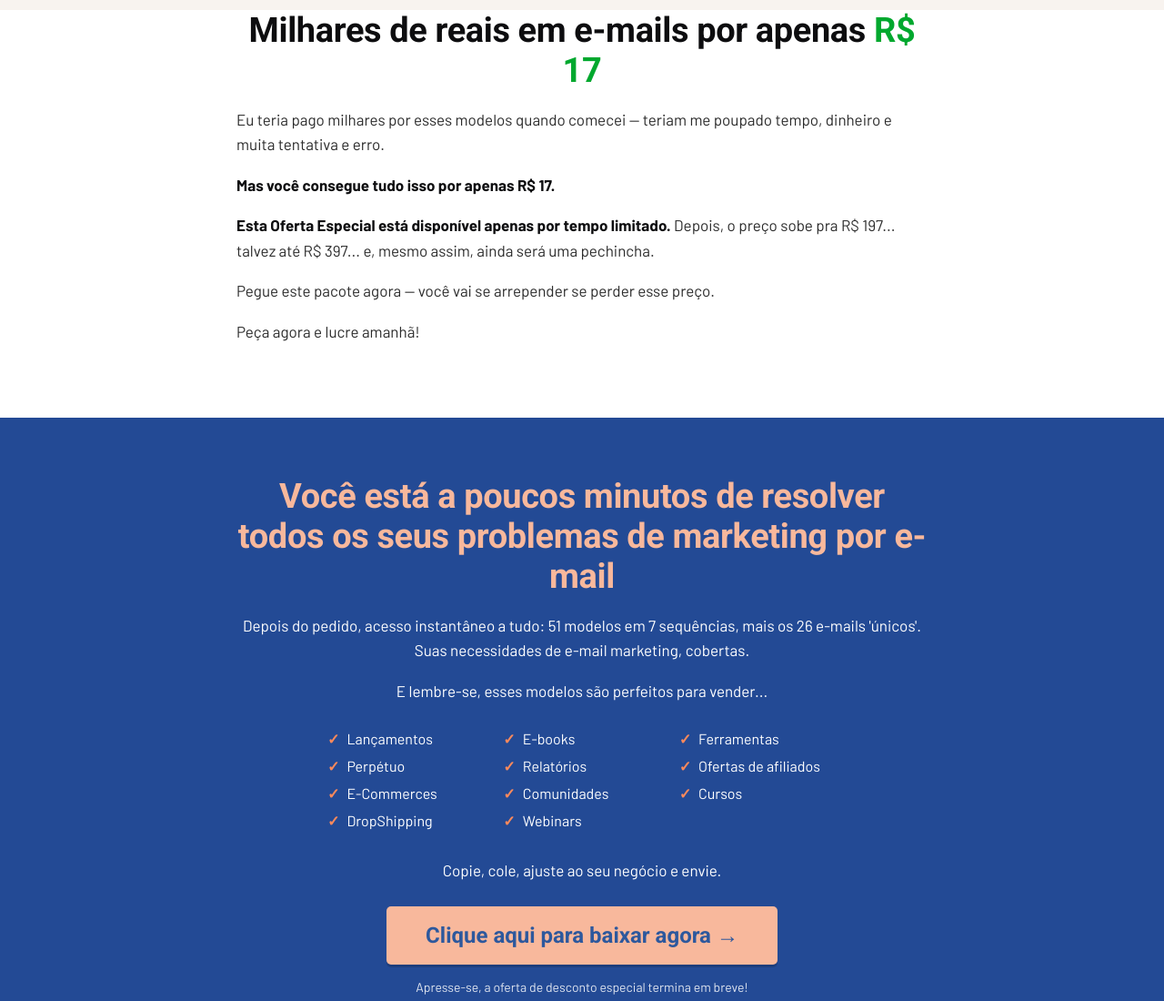
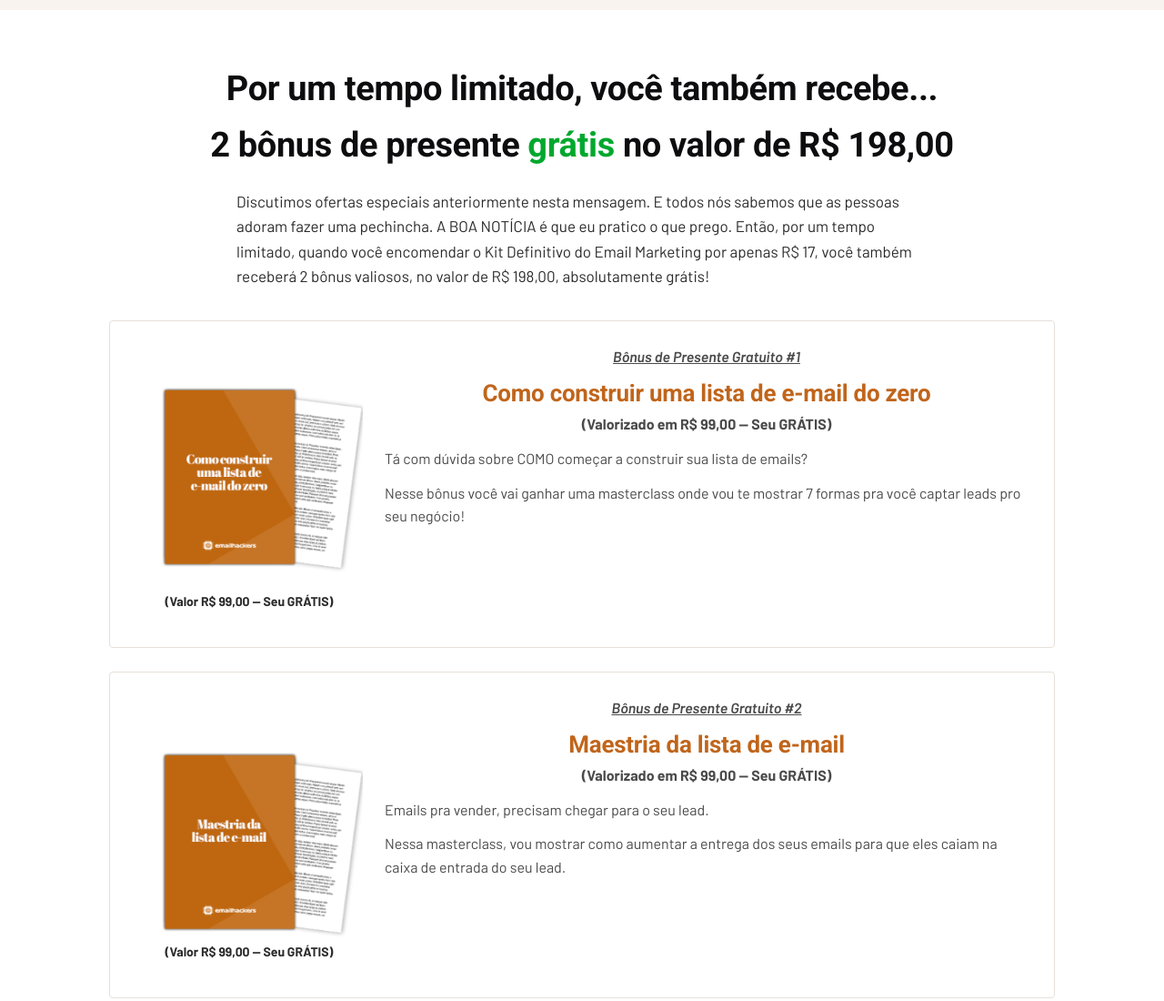
Before and after one commit to ustoppble/kit-definitivo, a plain HTML site: page index.html in a window 1280 px wide. Shown: the part 9280-10380 px from the top of the page at 91% size. Drawn offline with Linux system fonts and the light colour scheme; no server answers.

Commit message:
secao de bonus na pagina de vendas + mascara de telefone

```diff
--- a/index.html
+++ b/index.html
@@ -693,10 +693,52 @@ height="0" width="0" style="display:none;visibility:hidden"></iframe></noscript>
   </div>
 </section>
 
+<!-- ══════════════ BÔNUS ══════════════ -->
+<section class="sec sec--branco">
+  <div class="wrap--larga">
+    <h2>Por um tempo limitado, você também recebe...</h2>
+    <h2 style="margin-bottom:26px">2 bônus de presente <span class="verde">grátis</span> no valor de R$ 198,00</h2>
+
+    <p style="max-width:var(--wrap);margin:0 auto 34px">Discutimos ofertas especiais anteriormente
+    nesta mensagem. E todos nós sabemos que as pessoas adoram fazer uma pechincha. A BOA NOTÍCIA é
+    que eu pratico o que prego. Então, por um tempo limitado, quando você encomendar o Kit Definitivo
+    do Email Marketing por apenas R$ 17, você também receberá 2 bônus valiosos, no valor de
+    R$ 198,00, absolutamente grátis!</p>
+
+    <article class="card-seq card-seq--bonus">
+      <div class="card-seq__img">
+        <img src="assets/bonus-1-lista-do-zero.png" width="329" height="357" alt="Capa do bônus: Como construir uma lista de e-mail do zero" loading="lazy">
+        <p class="card-seq__valor">(Valor R$ 99,00 — Seu GRÁTIS)</p>
+      </div>
+      <div class="card-seq__corpo">
+        <p class="card-seq__eyebrow">Bônus de Presente Gratuito #1</p>
+        <h3>Como construir uma lista de e-mail do zero</h3>
+        <p class="card-seq__qtd">(Valorizado em R$ 99,00 — Seu GRÁTIS)</p>
+        <p>Tá com dúvida sobre COMO começar a construir sua lista de emails?</p>
+        <p>Nesse bônus você vai ganhar uma masterclass onde vou te mostrar 7 formas pra você captar leads pro seu negócio!</p>
+      </div>
+    </article>
+
+    <article class="card-seq card-seq--bonus">
+      <div class="card-seq__img">
+        <img src="assets/bonus-2-maestria.png" width="329" height="356" alt="Capa do bônus: Maestria da lista de e-mail" loading="lazy">
+        <p class="card-seq__valor">(Valor R$ 99,00 — Seu GRÁTIS)</p>
+      </div>
+      <div class="card-seq__corpo">
+        <p class="card-seq__eyebrow">Bônus de Presente Gratuito #2</p>
+        <h3>Maestria da lista de e-mail</h3>
+        <p class="card-seq__qtd">(Valorizado em R$ 99,00 — Seu GRÁTIS)</p>
+        <p>Emails pra vender, precisam chegar para o seu lead.</p>
+        <p>Nessa masterclass, vou mostrar como aumentar a entrega dos seus emails para que eles caiam na caixa de entrada do seu lead.</p>
+      </div>
+    </article>
+  </div>
+</section>
+
 <!-- ══════════════ MILHARES DE REAIS ══════════════ -->
 <section class="sec sec--branco" style="padding-top:0">
   <div class="wrap">
-    <h2>Milhares de reais em e-mails por apenas <span class="verde">R$ 17</span></h2>
+    <h2>Milhares de reais em e-mails e R$ 198,00 em presentes de bônus GRATUITOS<br>por apenas <span class="verde">R$ 17</span></h2>
 
     <p>Eu teria pago milhares por esses modelos quando comecei — teriam me poupado tempo,
     dinheiro e muita tentativa e erro.</p>
@@ -884,6 +926,8 @@ height="0" width="0" style="display:none;visibility:hidden"></iframe></noscript>
         <li>A Sequência dos "Leads Aquecidos" (14 e-mails)</li>
         <li>A Sequência das "Boas Vindas" (6 e-mails)</li>
         <li>A Sequência do "Carrinho Abandonado" (18 e-mails)</li>
+        <li><strong>BÔNUS #1:</strong> Como construir uma lista de e-mail do zero (no valor de R$ 99,00)</li>
+        <li><strong>BÔNUS #2:</strong> Maestria da lista de e-mail (no valor de R$ 99,00)</li>
       </ul>
     </div>
 
```
